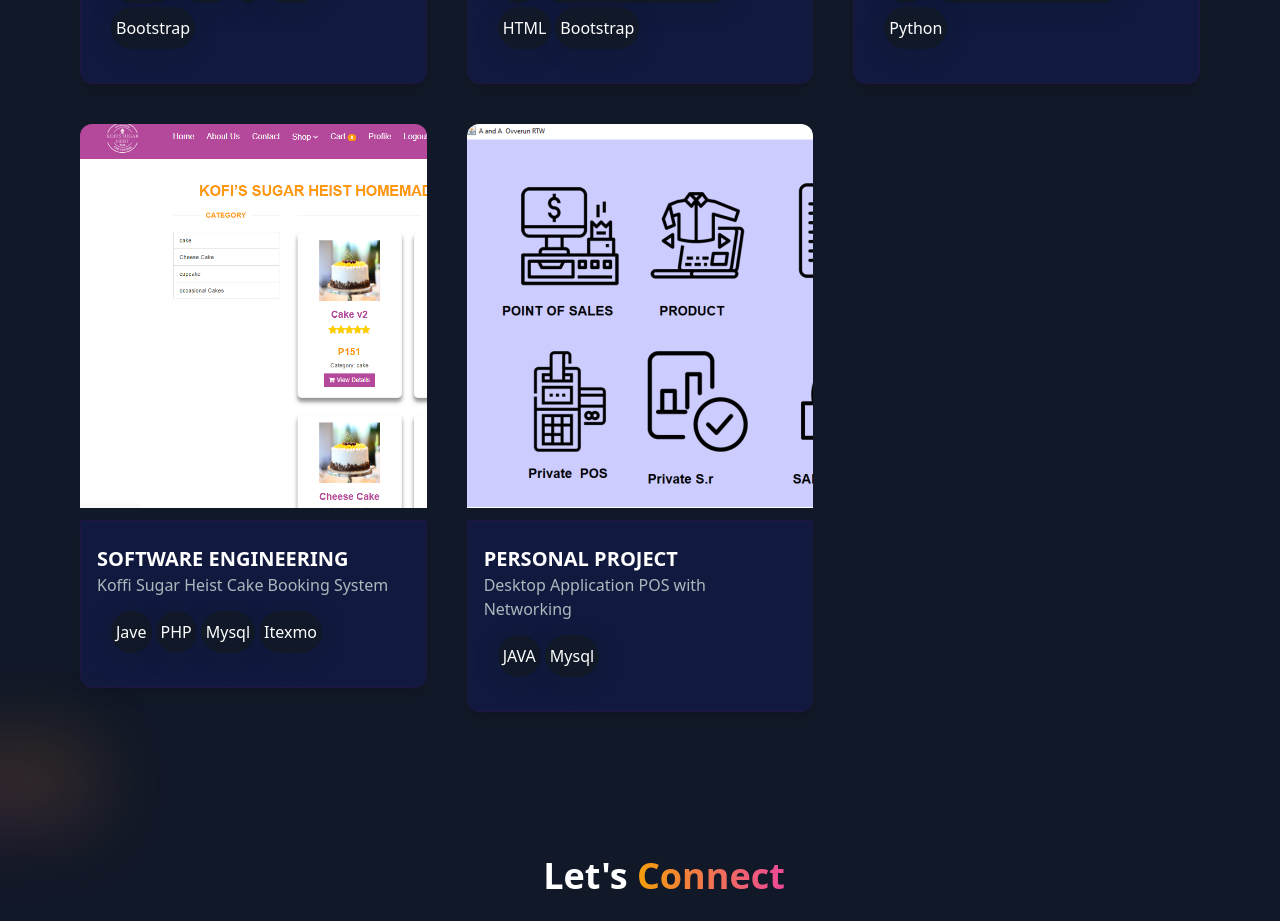
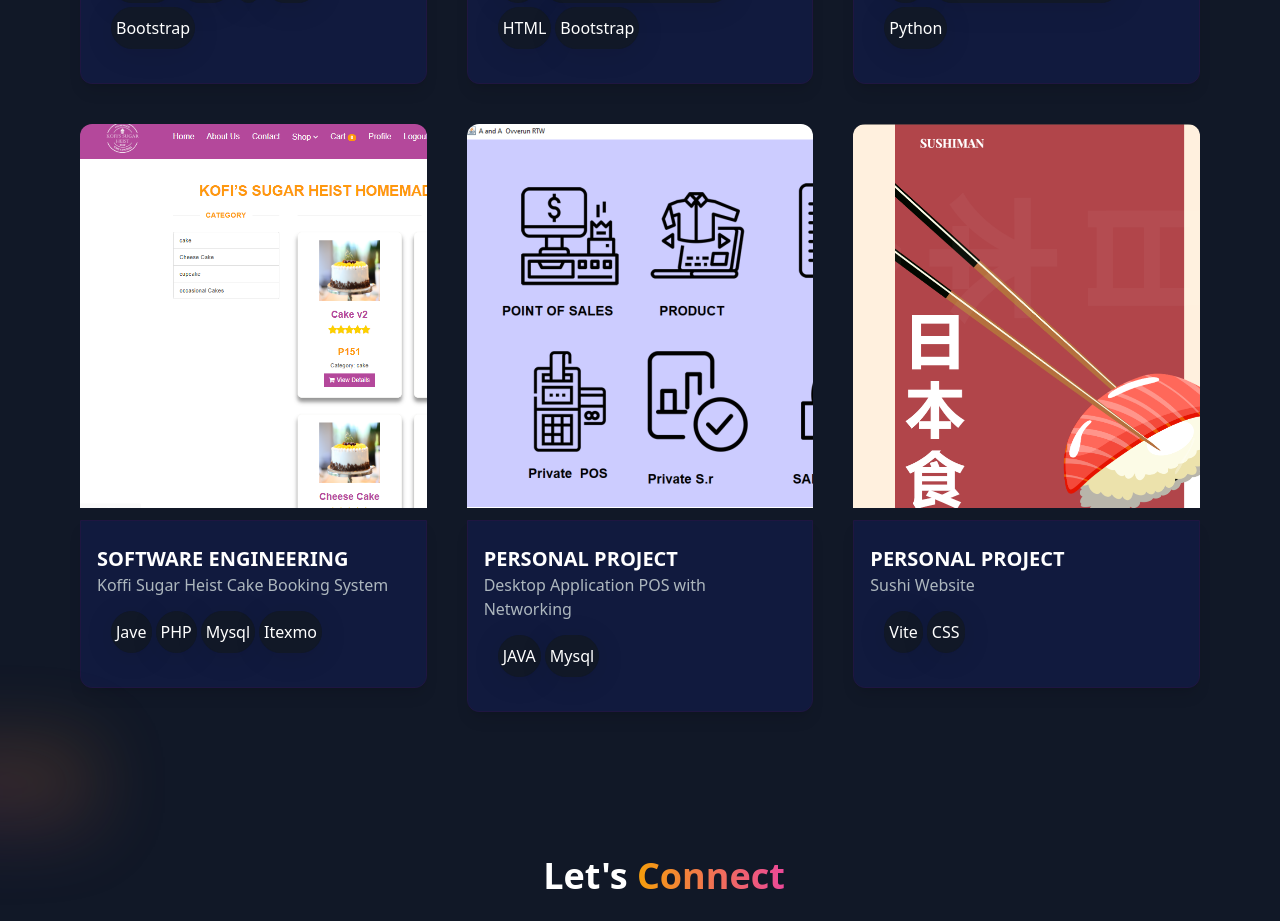
Before and after one commit to LadjamatliAbusood/my-vue-portfolio, a Vue app: page / in a window 1280 px wide. Shown: the part 3300-4221 px from the top of the page. Built offline with nearby package versions, Linux system fonts and the light colour scheme.

Commit message:
add project

```diff
--- a/src/components/ProjectSection.vue
+++ b/src/components/ProjectSection.vue
@@ -111,6 +111,16 @@ const Projects = ref([
         webUrl:'https://github.com/LadjamatliAbusood/Point-of-Sale-desktop-app'
 
     },
+    {
+        id:6,
+        category:'web development',
+        image: new URL('@/assets/sushi.png', import.meta.url).href,
+        title:'Personal Project',
+        description:'Sushi Website',
+        technologies: ['Vite','CSS'],
+        webUrl:'https://github.com/LadjamatliAbusood/sushi-web'
+
+    },
 
 ]);
 
```
Also changed, not shown: src/assets/sushi.png (added).
